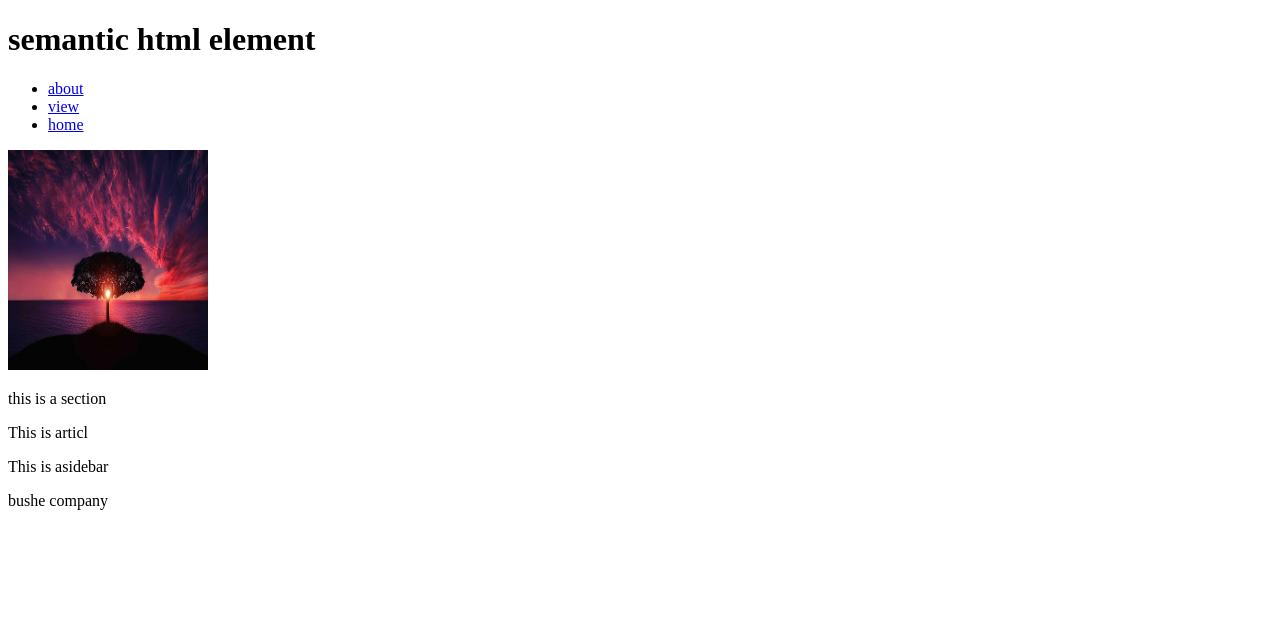
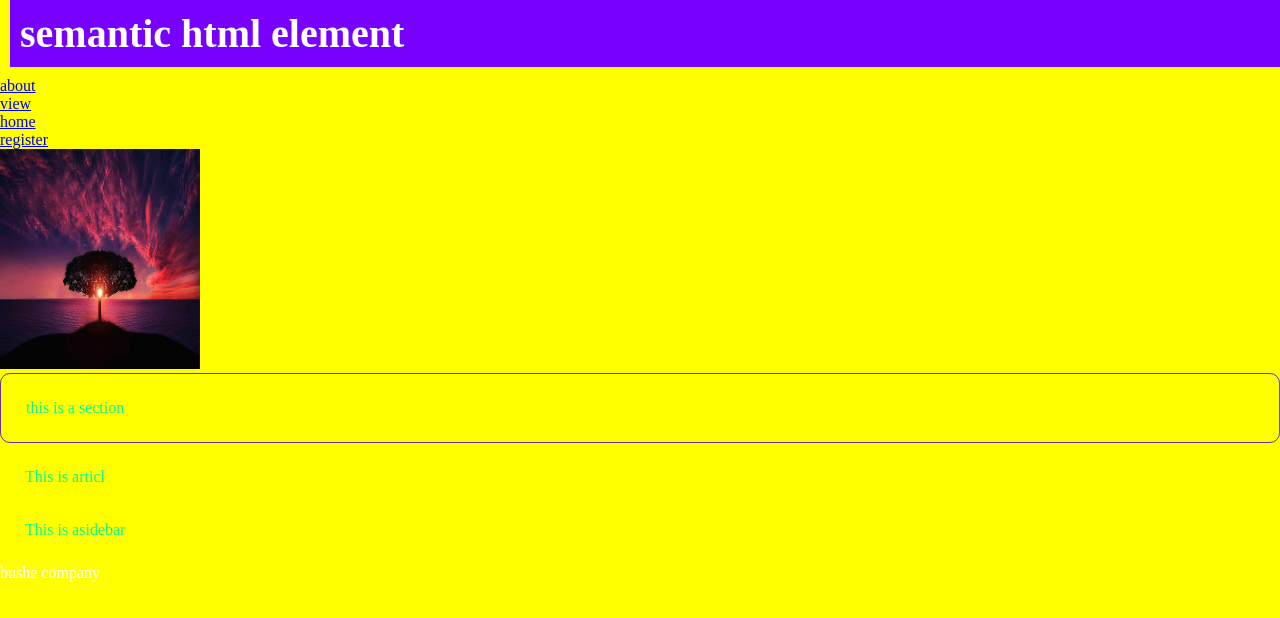
Before and after one commit to Bire11/HTML, a plain HTML site: page index.html in a window 1280 px wide. Drawn offline with Linux system fonts and the light colour scheme.

Commit message:
register.html

```diff
--- a/index.html
+++ b/index.html
@@ -3,22 +3,25 @@
 <head>
     <meta charset="utf-8">
     <title>index</title>
+    <link rel="stylesheet" href="style.css">
 
 </head>
+
 <body>
-    <h1>semantic html element</h1>
+ <header class="header"> <h1>semantic html element</h1> </header>
 <nav>
     <ul>
      <li><a href="about.html">about</a></li>
      <li><a href="view.html">view</a></li>
      <li><a href="home.html">home</a></li>
+     <li><a href="register.html">register</a></li>
     </ul>
 </nav>
 
 
 
     <img src="img/cool.jpg" height="220" width="200" alt="logo"/>
-<section>
+<section class="section">
     <p>this is a section</p>
 </section>
 <article class="">
--- /dev/null
+++ b/style.css
@@ -0,0 +1,30 @@
+
+    *{
+      box-sizing: border-box;
+      padding: 0;
+      margin: 0;
+    }
+    .header{
+        padding: 10px;
+        margin-bottom: 10px;
+        margin-left: 10px;
+        color: white;
+        background: rgb(119, 0, 255);
+        font-style: bold;
+        font-size: 20px;
+    }
+    .section{
+        border-radius: 10px;
+        border: 1px solid rebeccapurple;
+        box-shadow: 10px;
+    }
+    body{
+        background-color: yellow;
+        color: white;
+    }
+    p{
+        color: rgb(0, 255, 149);
+        font-size: 16px;
+        margin: 15px;
+        padding: 10px;
+    }
```
Also changed, not shown: register.html (+13 -1 lines).
